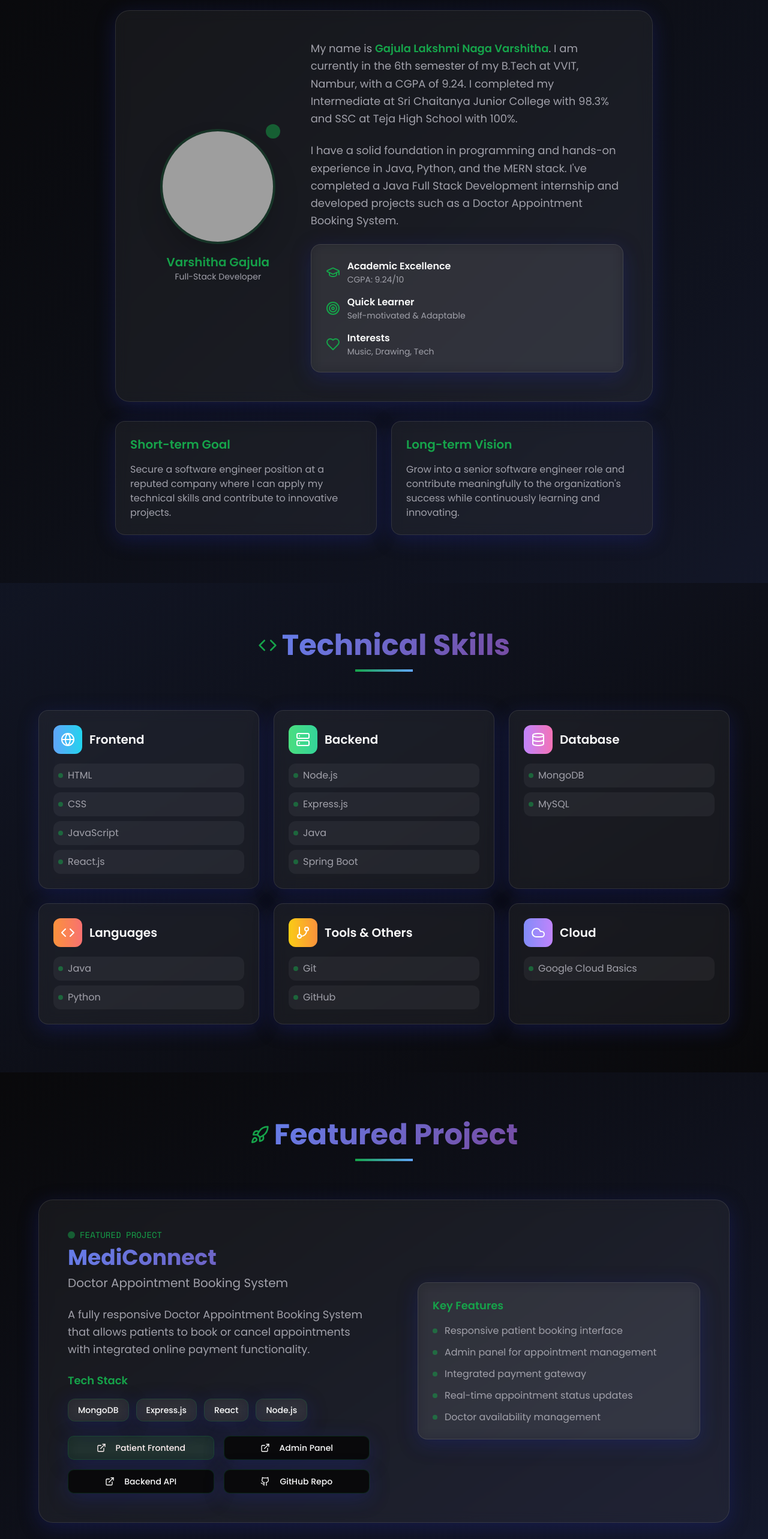
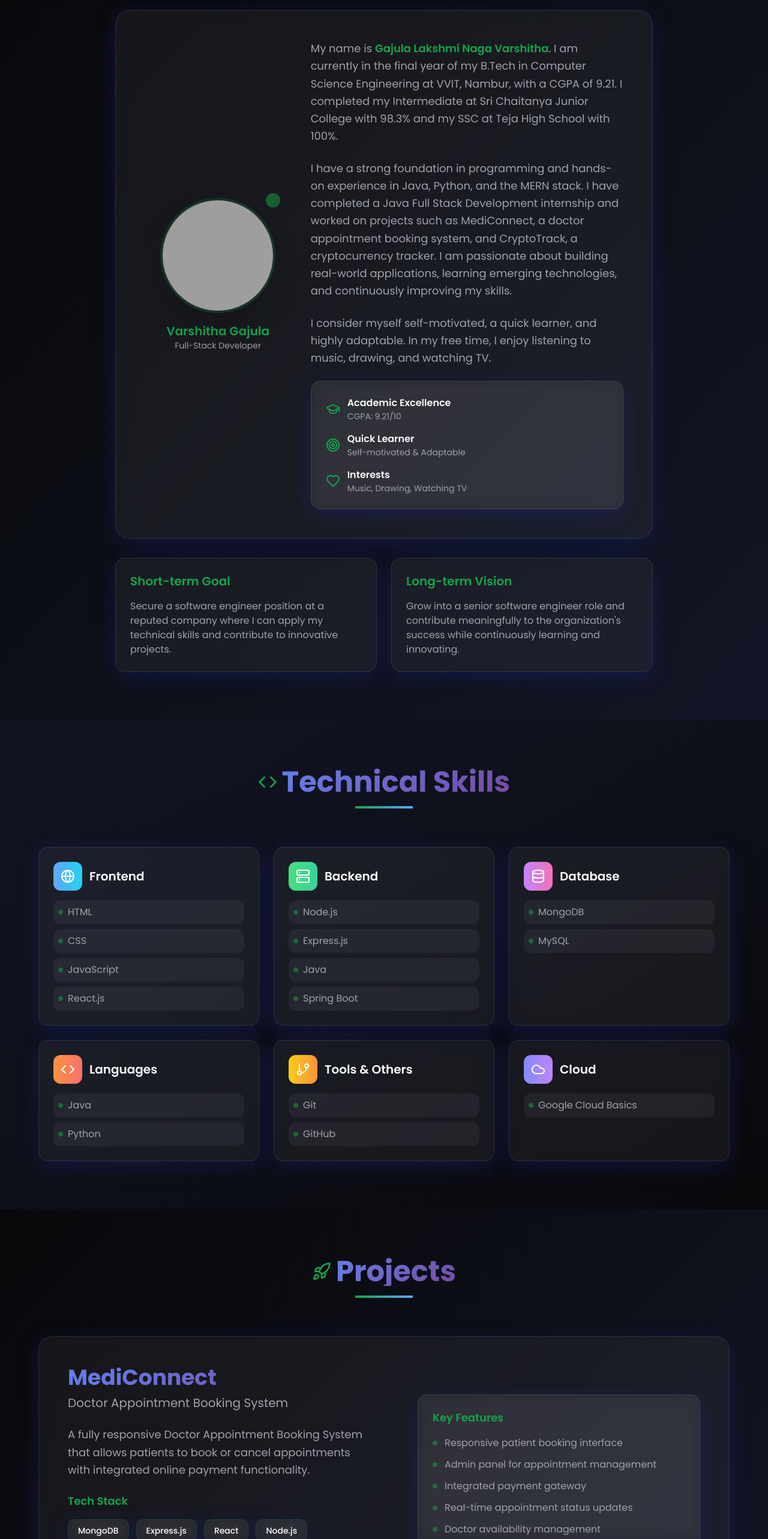
Before and after one commit to Varshithagajula/varshitha_portfolio, a React (Vite) app: page / in a window 1280 px wide. Shown: the part 995-3561 px from the top of the page at 60% size. Built offline with nearby package versions, Linux system fonts and the light colour scheme; grey boxes are pictures that could not be loaded.

Commit message:
Update profile and projects details
Update resume link, refresh About text (CGPA 9.21, final year), adjust Projects to include mediconnect live and GitHub only, and add Crypto_Track project with GitHub link.

```diff
--- a/src/components/About.tsx
+++ b/src/components/About.tsx
@@ -42,13 +42,18 @@ const About = () => {
               <div className="md:col-span-2 space-y-6">
                 <p className="text-lg text-muted-foreground leading-relaxed">
                   My name is <span className="text-primary font-semibold">Gajula Lakshmi Naga Varshitha</span>.
-                  I am currently in the 6th semester of my B.Tech at VVIT, Nambur, with a CGPA of 9.24.
-                  I completed my Intermediate at Sri Chaitanya Junior College with 98.3% and SSC at Teja High School with 100%.
+                  I am currently in the final year of my B.Tech in Computer Science Engineering at VVIT, Nambur, with a CGPA of 9.21.
+                  I completed my Intermediate at Sri Chaitanya Junior College with 98.3% and my SSC at Teja High School with 100%.
                 </p>
 
                 <p className="text-lg text-muted-foreground leading-relaxed">
-                  I have a solid foundation in programming and hands-on experience in Java, Python, and the MERN stack.
-                  I've completed a Java Full Stack Development internship and developed projects such as a Doctor Appointment Booking System.
+                  I have a strong foundation in programming and hands-on experience in Java, Python, and the MERN stack.
+                  I have completed a Java Full Stack Development internship and worked on projects such as MediConnect, a doctor appointment booking system, and CryptoTrack, a cryptocurrency tracker.
+                  I am passionate about building real-world applications, learning emerging technologies, and continuously improving my skills.
+                </p>
+
+                <p className="text-lg text-muted-foreground leading-relaxed">
+                  I consider myself self-motivated, a quick learner, and highly adaptable. In my free time, I enjoy listening to music, drawing, and watching TV.
                 </p>
 
                 <div className="glass rounded-2xl p-6 space-y-4">
@@ -56,7 +61,7 @@ const About = () => {
                     <GraduationCap className="h-6 w-6 text-primary" />
                     <div>
                       <h3 className="font-semibold">Academic Excellence</h3>
-                      <p className="text-sm text-muted-foreground">CGPA: 9.24/10</p>
+                      <p className="text-sm text-muted-foreground">CGPA: 9.21/10</p>
                     </div>
                   </div>
 
@@ -72,7 +77,7 @@ const About = () => {
                     <Heart className="h-6 w-6 text-primary" />
                     <div>
                       <h3 className="font-semibold">Interests</h3>
-                      <p className="text-sm text-muted-foreground">Music, Drawing, Tech</p>
+                      <p className="text-sm text-muted-foreground">Music, Drawing, Watching TV</p>
                     </div>
                   </div>
                 </div>
--- a/src/components/Hero.tsx
+++ b/src/components/Hero.tsx
@@ -7,7 +7,7 @@ const Hero = () => {
   };
 
   const downloadResume = () => {
-    window.open('https://drive.google.com/file/d/1ca-YlYBDMufH1GHU2a1y_DV_KFptcT5d/view?usp=sharing', '_blank');
+    window.open('https://drive.google.com/file/d/1eH2T1KU3DT1KJJO4kHjzpvXacxi-PuKZ/view?usp=sharing', '_blank');
   };
 
   return (
--- a/src/components/Projects.tsx
+++ b/src/components/Projects.tsx
@@ -2,17 +2,14 @@ import { Button } from "@/components/ui/button";
 import { ExternalLink, Github, Rocket } from "lucide-react";
 
 const Projects = () => {
-  const project = {
+  const projects = [
+    {
       title: "MediConnect",
       subtitle: "Doctor Appointment Booking System",
       description: "A fully responsive Doctor Appointment Booking System that allows patients to book or cancel appointments with integrated online payment functionality.",
       techStack: ["MongoDB", "Express.js", "React", "Node.js"],
-    links: {
-      patientFrontend: "https://mediconnect-frontend-cn70.onrender.com/",
-      adminPanel: "https://mediconnect-admin-zfq6.onrender.com/admin",
-      backendAPI: "https://mediconnect-backend-lq1k.onrender.com/",
-      github: "https://github.com/Varshithagajula/MediConnect"
-    },
+      liveLink: "https://mediconnect-frontend-cn70.onrender.com/",
+      github: "https://github.com/Varshithagajula/MediConnect",
       features: [
         "Responsive patient booking interface",
         "Admin panel for appointment management",
@@ -20,7 +17,21 @@ const Projects = () => {
         "Real-time appointment status updates",
         "Doctor availability management"
       ]
-  };
+    },
+    {
+      title: "CryptoTrack",
+      subtitle: "Cryptocurrency Tracker",
+      description: "A lightweight web application that enables users to monitor real-time cryptocurrency data using the CoinGecko API. Built with React and Vite, the application retrieves live market information and presents key metrics such as price, market capitalization, and daily price changes in a clean and responsive interface.",
+      techStack: ["React", "Vite", "CoinGecko API"],
+      github: "https://github.com/Varshithagajula/CryptoTrack.git",
+      features: [
+        "Display list of cryptocurrencies with key metrics (price, change, market cap)",
+        "Search/filter functionality",
+        "Responsive layout for desktop & mobile",
+        "Easy to extend with new API endpoints or UI components"
+      ]
+    }
+  ];
 
   return (
     <section id="projects" className="py-20 bg-gradient-to-br from-background to-slate-900/50">
@@ -28,20 +39,17 @@ const Projects = () => {
         <div className="text-center mb-16">
           <div className="inline-flex items-center gap-2 mb-4">
             <Rocket className="h-8 w-8 text-primary" />
-            <h2 className="text-4xl md:text-5xl font-bold text-gradient">Featured Project</h2>
+            <h2 className="text-4xl md:text-5xl font-bold text-gradient">Projects</h2>
           </div>
           <div className="w-24 h-1 bg-gradient-to-r from-primary to-blue-400 mx-auto"></div>
         </div>
 
-        <div className="max-w-6xl mx-auto">
-          <div className="glass rounded-3xl p-8 md:p-12 animate-slide-in-up">
+        <div className="max-w-6xl mx-auto space-y-8">
+          {projects.map((project, projectIndex) => (
+            <div key={project.title} className="glass rounded-3xl p-8 md:p-12 animate-slide-in-up" style={{ animationDelay: `${projectIndex * 0.2}s` }}>
               <div className="grid lg:grid-cols-2 gap-12 items-center">
                 <div className="space-y-6">
                   <div>
-                  <div className="flex items-center gap-2 mb-2">
-                    <div className="w-3 h-3 rounded-full bg-primary animate-pulse"></div>
-                    <span className="text-primary font-space-mono text-sm">FEATURED PROJECT</span>
-                  </div>
                     <h3 className="text-3xl md:text-4xl font-bold mb-2 text-gradient">{project.title}</h3>
                     <p className="text-xl text-muted-foreground mb-4">{project.subtitle}</p>
                   </div>
@@ -65,32 +73,18 @@ const Projects = () => {
                     </div>
                   </div>
 
-                <div className="grid grid-cols-1 sm:grid-cols-2 gap-4">
+                  <div className="flex flex-wrap gap-4">
+                    {project.liveLink && (
                       <Button
-                    onClick={() => window.open(project.links.patientFrontend, '_blank')}
+                        onClick={() => window.open(project.liveLink, '_blank')}
                         className="glass-hover bg-primary/10 hover:bg-primary/20 border border-primary/20"
                       >
                         <ExternalLink className="mr-2 h-4 w-4" />
-                    Patient Frontend
+                        Live Demo
                       </Button>
+                    )}
                     <Button
-                    onClick={() => window.open(project.links.adminPanel, '_blank')}
-                    variant="outline"
-                    className="glass-hover border-primary/20 hover:border-primary/40"
-                  >
-                    <ExternalLink className="mr-2 h-4 w-4" />
-                    Admin Panel
-                  </Button>
-                  <Button
-                    onClick={() => window.open(project.links.backendAPI, '_blank')}
-                    variant="outline"
-                    className="glass-hover border-primary/20 hover:border-primary/40"
-                  >
-                    <ExternalLink className="mr-2 h-4 w-4" />
-                    Backend API
-                  </Button>
-                  <Button
-                    onClick={() => window.open(project.links.github, '_blank')}
+                      onClick={() => window.open(project.github, '_blank')}
                       variant="outline"
                       className="glass-hover border-primary/20 hover:border-primary/40"
                     >
@@ -119,6 +113,7 @@ const Projects = () => {
                 </div>
               </div>
             </div>
+          ))}
         </div>
       </div>
     </section>
```
Lines whose indentation alone changed are shown as unchanged.
